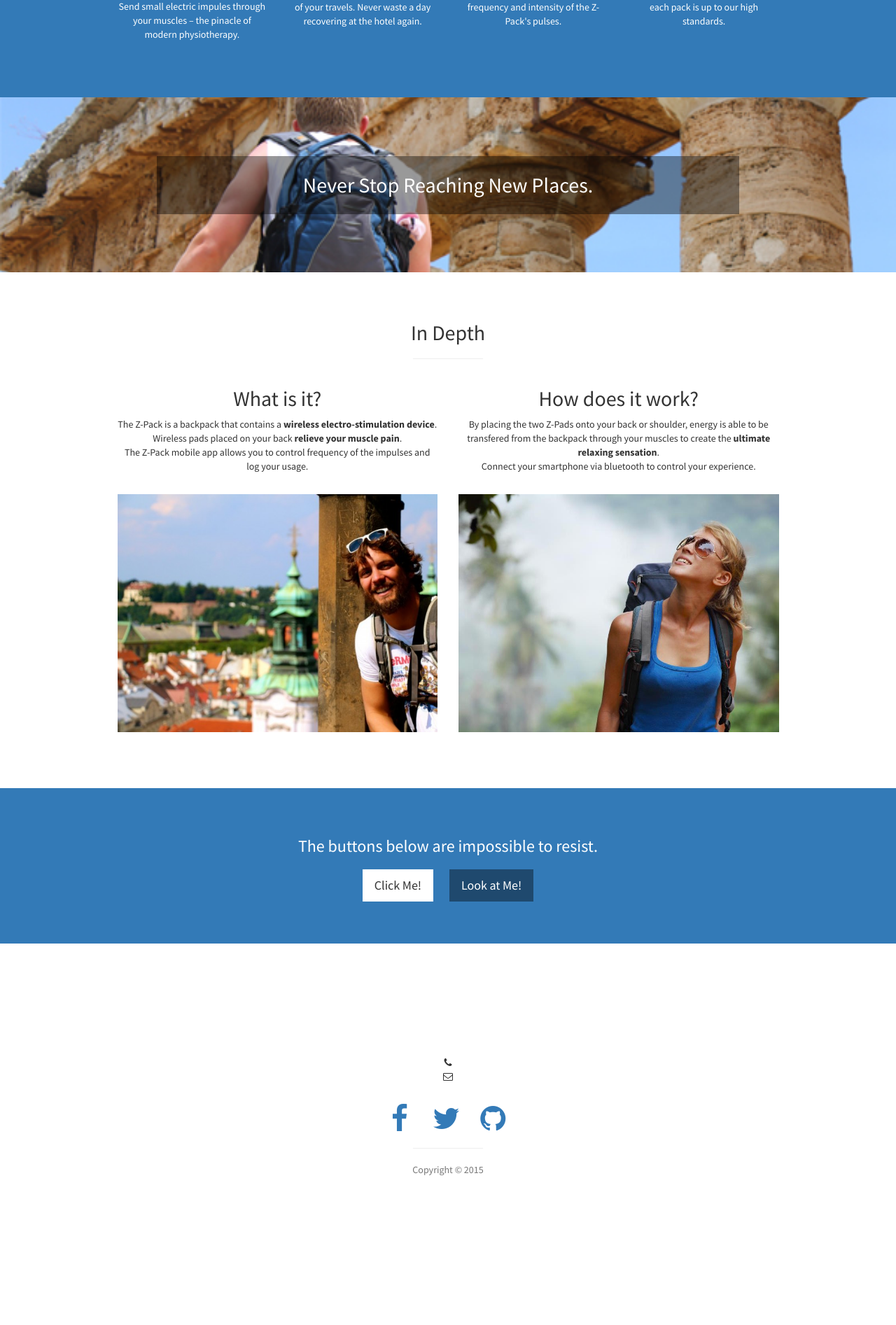
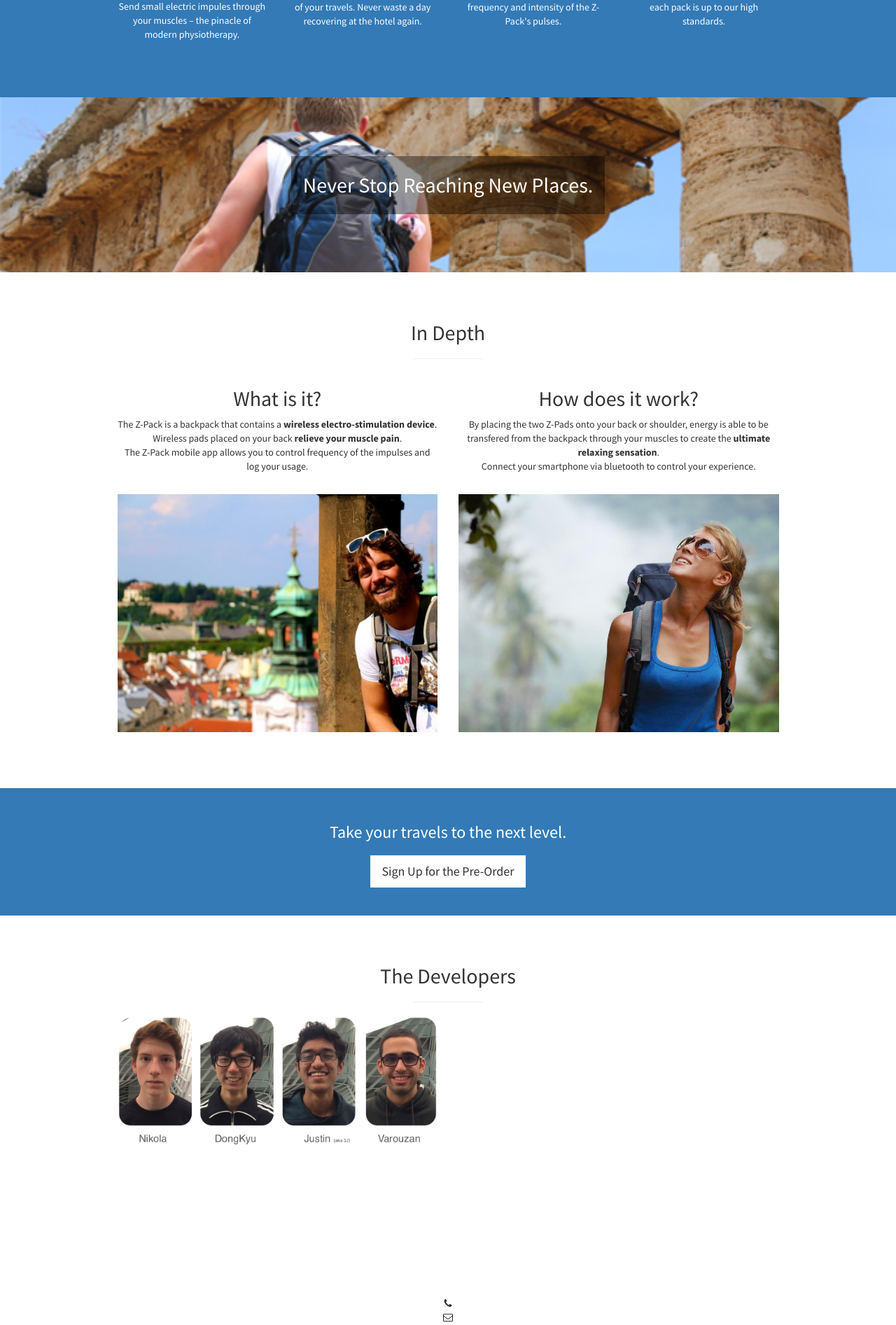
Before and after one commit to nikopj/Traveler-SCD, a Jekyll site: the page built from index.html, in a window 1280 px wide. Shown: the part 1158-3051 px from the top of the page at 70% size. Built offline with Jekyll 4.4.1, drawn with Linux system fonts in a browser that asks for light colours; before the commit the page ends 2949 px from its top, so only the background shows below that.

Commit message:
lots of things

```diff
--- a/_config.yml
+++ b/_config.yml
@@ -1,11 +1,9 @@
 # Site settings
-title:
-email:
+title: Z-Pack
+email: Zeus@mtOlympus.com
 description: > # this means to ignore newlines until "baseurl:"
-  Write an awesome description for your new site here. You can edit this
-  line in _config.yml. It will appear in your document head meta (for
-  Google search results) and in your feed.xml site description.
-baseurl: "" # the subpath of your site, e.g. /blog/
+  The Z-Pack is the ultimate travel neccesity.
+baseurl: "nikopj.github.io" # the subpath of your site, e.g. /blog/
 url: "" # the base hostname & protocol for your site
 
 # User setting
--- a/_includes/call-to-action.html
+++ b/_includes/call-to-action.html
@@ -2,9 +2,8 @@
   <div class="container">
     <div class="row">
       <div class="col-lg-12 text-center">
-        <h3>The buttons below are impossible to resist.</h3>
-        <a href="#" class="btn btn-lg btn-light">Click Me!</a>
-        <a href="#" class="btn btn-lg btn-dark">Look at Me!</a>
+        <h3>Take your travels to the next level.</h3>
+        <a href="https://goo.gl/forms/YHsOiW9nqP" class="btn btn-lg btn-light">Sign Up for the Pre-Order</a>
       </div>
     </div>
   </div>
--- a/_includes/callout.html
+++ b/_includes/callout.html
@@ -5,7 +5,7 @@
   }
   </style>
   <div class="text-vertical-center">
-	<table class='table1' border="0" style="width:65%" align="center">
+	<table class='table1' border="0" style="width:35%" align="center">
 		<tr>
 			<th><h2 align="center">Never Stop Reaching New Places.<h2></th>
 		</tr>
--- /dev/null
+++ b/_includes/developers.html
@@ -0,0 +1,24 @@
+<section id="portfolio" class="portfolio">
+  <div class="container">
+    <div class="row">
+      <div class="col-lg-10 col-lg-offset-1 text-center">
+        <h2>The Developers</h2>
+        <hr class="small">
+        <div class="row">
+          <div class="col-md-6">
+            <div class="portfolio-item">
+              <a href="#">
+                <img class="img-portfolio img-responsive" src="imgs/Developers.png">
+              </a>
+            </div>
+          </div>
+        </div>
+        <!-- /.row (nested) -->
+        <!--a href="#" class="btn btn-dark">View More Items</a -->
+      </div>
+      <!-- /.col-lg-10 -->
+    </div>
+    <!-- /.row -->
+  </div>
+  <!-- /.container -->
+</section>
--- a/_includes/header.html
+++ b/_includes/header.html
@@ -14,6 +14,6 @@
 		</tr>
 	</table>
 	<p><br><br></p>
-    <a href="#about" class="btn btn-dark btn-lg">Find Out More</a>
+    <a href="#services" class="btn btn-dark btn-lg">Find Out More</a>
   </div>
 </header>
--- a/_layouts/front.html
+++ b/_layouts/front.html
@@ -12,6 +12,7 @@
   {% include callout.html %}
   {% include portfolio.html %}
   {% include call-to-action.html %}
+  {% include developers.html %}
   {% include footer.html %}
   {% include scripts.html %}
 
--- a/css/stylish-portfolio.css
+++ b/css/stylish-portfolio.css
@@ -218,7 +218,7 @@ hr.small {
 /* Call to Action */
 
 .call-to-action {
-    padding: 50px 0;
+    padding: 30px 0;
 }
 
 .call-to-action .btn {
@@ -245,5 +245,5 @@ hr.small {
 /* Footer */
 
 footer {
-    padding: 100px 0;
+    padding: 75px 0;
 }
```
